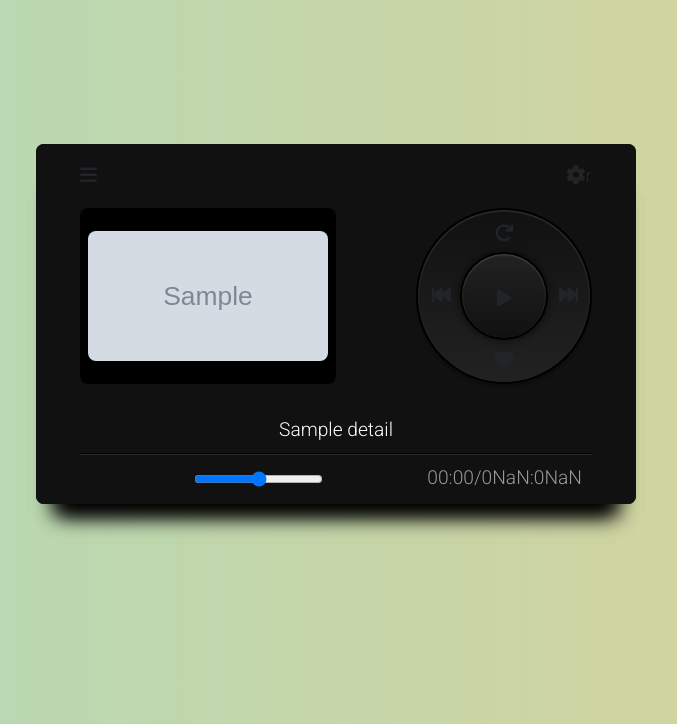
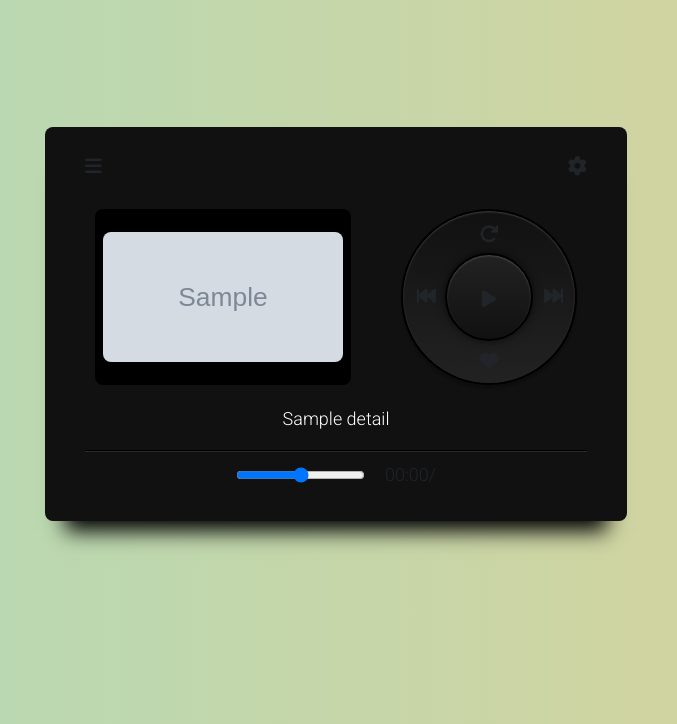
Before and after one commit to diwasrimal/songs, a Flask app: template templates/play.html in a window 1280 px wide. Shown: the part 76-800 px from the top of the page, without its empty margins (304-981 px from the left). Run offline with Flask 2, Linux system fonts and the light colour scheme; a user stored in the database is signed in; tables that the repository leaves empty hold one stand-in row (values such as "Sample post"); the template is opened without the code that fills it: most values are stand-ins (such as "Sample title", 1, 10 or a date in 2020); grey boxes marked "Sample" are stand-in pictures; some libraries are stand-ins or nearby versions.

Commit message:
Music player done

```diff
--- a/app.py
+++ b/app.py
@@ -114,6 +114,7 @@ def register():
         db.execute("INSERT INTO users(username, hash) VALUES(?, ?)", username, hash)
 
         # Redirect to index page
+        flash("Registered!", "primary")
         return redirect("/")
 
 
@@ -153,19 +154,10 @@ def play():
     # Current song's index in recents list
     idx = session['recents'].index(song)
 
-    print()
-    print(session['recents'])
-
     # Get song details and set prev and next song
     details = db.execute("SELECT * FROM songs WHERE id = ?", song)[0]
     details['prevSong'] = session['recents'][idx - 1] if idx > 0 else song
     details['nextSong'] = session['recents'][idx + 1] if idx < (len(session['recents']) - 1) else song
-
-    print()
-    print(session['recents'])
-    print(details['prevSong'])
-    print(details['nextSong'])
-    print()
 
     # Download song if not downloaded
     files  = os.listdir(STORAGE)
--- a/requirements.txt
+++ b/requirements.txt
@@ -4,3 +4,4 @@ ytdl
 flask_session
 requests
 cs50
+gunicorn
--- a/static/musicPlayer.css
+++ b/static/musicPlayer.css
@@ -1,54 +1,43 @@
-@import url('https://css.gg/play-button.css');
-
-
-.container {
+.main-container {
+  font-size: large;
+  display: flex;
+  flex-direction: column;
+  max-width: 600px;
+  gap: 10px 0;
+  padding: 30px 40px;
   position: absolute;
   top: 50%;
   left: 50%;
   transform: translate(-50%,-50%);
-  width: 600px;
-  height: 360px;
   background: #111;
   box-shadow: 0 30px 20px -20px #000;
   box-sizing: border-box;
   border-radius: 8px;
 }
-header {
-  width: 100%;
+
+.main-container .head {
+  display: flex;
+  justify-content: space-between;
   height: 2rem;
   line-height: 2rem;
   font-size: 1.2rem;
-  padding: 1rem 2rem;
-  clear: both;
-  box-sizing: border-box;
+
 }
-header .playlist {
-  float: left;
-  cursor: pointer;
+.main-container .head .fa {
+  transition: all 0.2s ease;
 }
-header .setting {
-  float: right;
-  cursor: pointer;
+
+.player-container {
+  width: 100%;
+  display: flex;
+  padding: 10px;
+  gap: 20px 50px;
+  align-items: center;
+  justify-content: center;
+  flex-wrap: wrap;
 }
-main {
-  clear: both;
-  padding: 1rem 2rem;
-  box-sizing: border-box;
-}
-main .album-art {
-  float: left;
-  padding: 0.5rem;
-  background: #000;
-  border-radius: 8px;
-}
-main .album-art img {
-  width: 240px;
-  height: 130px;
-  border-radius: 8px;
-  margin: 15px 0;
-  box-sizing: border-box;
-}
-main .player {
+
+.player {
   position: relative;
   float: right;
   width: 176px;
@@ -59,18 +48,19 @@ main .player {
   border: solid 2px #000;
   box-shadow: inset 0 1px 2px rgba(255,255,255,0.2), 0 4px 2px rgba(0,0,0,0.2);
 }
-main .player .fa {
+.player .fa {
   font-size: 1.2rem;
   position: absolute;
   cursor: pointer;
   transition: all 0.2s ease;
 }
 
-main .fa:hover {
+.fa:hover {
   color: cyan;
   text-shadow: 0 0 4px cyan;
+  cursor: pointer;
 }
-main .player .fa.fa-play, .fa.fa-pause {
+.player .fa.fa-play, .fa.fa-pause {
   position: absolute;
   top: 50%;
   left: 50%;
@@ -84,89 +74,67 @@ main .player .fa.fa-play, .fa.fa-pause {
   text-align: center;
   background: linear-gradient(0deg,#111,#222);
 }
-main .player .fa.fa-repeat {
+
+.album-art {
+  float: left;
+  padding: 0.5rem;
+  background: #000;
+  border-radius: 8px;
+}
+
+.album-art img {
+  width: 240px;
+  height: 130px;
+  border-radius: 8px;
+  margin: 15px 0;
+  box-sizing: border-box;
+}
+
+.player .fa.fa-repeat {
   top: 8%;
   left: 50%;
   transform: translatex(-50%);
 }
-main .player .fa.fa-fast-backward {
+
+.player .fa.fa-fast-backward {
   top: 50%;
   left: 8%;
   transform: translatey(-50%);
 }
-main .player .fa.fa-fast-forward {
+
+.player .fa.fa-fast-forward {
   top: 50%;
   left: 82%;
   transform: translatey(-50%);
 }
-main .player .fa.fa-heart {
+
+.player .fa.fa-heart {
   top: 82%;
   left: 50%;
   transform: translatex(-50%);
 }
-footer {
-  clear: both;
-  padding: 2rem 2rem;
-  color: #999;
-  text-shadow: 2px 2px #111;
-  font-family: 'roboto', sans-serif;
-  font-size: larger;
-  box-sizing: border-box;
-}
-footer .title {
+
+.title {
   color: white;
   text-align: center;
   padding-bottom: 0.5rem;
 }
-footer .time-tracker {
+
+.time-tracker {
   border-top: solid 1px #000;
   box-shadow: inset 0 1px 0 rgba(255,255,255,0.1);
   padding-top: 0.5rem;
   box-sizing: border-box;
-}
-footer .time-tracker .timer {
   display: flex;
-  position: relative;
-  padding: 0 10px;
-  float: left;
-  justify-content: space-between;
-  width: 100%;
-  height: 2rem;
-  cursor: pointer;
+  justify-content: center;
 }
 
-footer #progress {
- position: relative;
- top: 5px;
+.time-tracker .timer {
+  display: flex;
+  justify-content: center;
+  gap: 0 20px;
 }
 
-footer .time-tracker .time {
+.time-tracker .time {
  line-height: 2rem;
 }
-
-/*
-footer .time-tracker .timer .bg {
-  position: relative;
-  top: 50%;
-  margin-right: 0.5rem;
-  transform: translatey(-50%);
-  height: 0.6rem;
-  border-top: solid 1px #000;
-  border-radius: 10px;
-  background: none;
-  box-shadow: inset 0 -1px 1px rgba(255,255,255,0.2);
-  overflow: hidden;
-  box-sizing: border-box;
-}
-footer .time-tracker .timer .bg:before {
-  content: "";
-  top: 50%;
-  transform: translatey(-50%);
-  position: absolute;
-  height: 0.2rem;
-  border-radius: 10px;
-  width: 10%;
-  background: cyan;
-  box-shadow: 0 0 2px 2px cyan;
-}
-*/
--- a/static/musicPlayer.js
+++ b/static/musicPlayer.js
@@ -26,20 +26,30 @@ repeat.addEventListener('click', () => audio.currentTime = 0 )
 prev.addEventListener('click', () => document.querySelector("#playPrev").submit())
 next.addEventListener('click', () => document.querySelector("#playNext").submit())
 
-document.querySelector('#currentTime').addEventListener("click", () => console.log(audio.currentTime))
+// Seek and duration
+// https://css-tricks.com/lets-create-a-custom-audio-player/
 
-// Seek
+const displayDuration = () => {
+  document.querySelector('#duration').innerText = convertToMins(audio.duration);
+}
 
-let progress = document.querySelector('#progress');
-let time = document.querySelector('#currentTime')
+if (audio.readyState > 0) {
+  displayDuration();
+}
+else {
+  audio.addEventListener('loadedmetadata', () => {
+    displayDuration();
+  });
+}
 
-document.querySelector('#duration').innerText = convertToMins(audio.duration)
+// Show current time and progress
 
-// Show current time
-
+const time = document.querySelector("#currentTime")
+const progress = document.querySelector("#progress-bar")
 
 progress.addEventListener('change', () => {
   audio.currentTime = (progress.value / 100) * audio.duration;
+  document.querySelector('#focusThis').focus()
   time.innerText = convertToMins(audio.currentTime)
 });
 
--- a/templates/layout.html
+++ b/templates/layout.html
@@ -16,7 +16,7 @@
 
         <link href="./static/styles.css" rel="stylesheet">
 
-        {% block link %}{% endblock%}
+        {% block head %}{% endblock%}
 
     </head>
 
--- a/templates/login.html
+++ b/templates/login.html
@@ -17,7 +17,7 @@
 
     <span>
         Don't have an account?
-        <a href="/register">Sign Up</a>
+        <a href="/register">Register</a>
     </span>
 
 {% endblock %}
--- a/templates/play.html
+++ b/templates/play.html
@@ -1,6 +1,6 @@
 {% extends "layout.html" %}
 
-{% block link %}
+{% block head %}
 
   <link href="../static/musicPlayer.css" rel="stylesheet">
 
@@ -8,20 +8,17 @@
 
 {% block main %}
 
-  <audio hidden>
+  <audio hidden preload="metadata">
     <source src="../static/downloads/audio/{{ details.id }}.opus">
   </audio>
 
-  <div class="container">
-  <header>
-    <div class="playlist">
+
+  <div class="main-container">
+    <div class="head">
       <i class="fa fa-bars"></i>
+      <i class="fa fa-cog"></i>
     </div>
-    <div class="setting">
-      <i class="fa fa-cog"></i>r
-    </div>
-  </header>
-  <main>
+   <div class="player-container">
      <div class="album-art">
         <img src="{{ details.thumbnail }}" alt="thumbnail" />
       </div>
@@ -33,23 +30,19 @@
         <i class="fa fa-fast-forward"></i>
         <i class="fa fa-heart"></i>
      </div>
-  </main>
-  <footer>
+   </div>
    <div class="title">{{ details.title }}
     </div>
     <div class="time-tracker">
       <div class="timer">
-        <form style="width: 90%;">
-          <input type="range" id="progress" class="bg" min="0" max="100" step="1" value="0">
-        </form>
+          <input type="range" id="progress-bar" class="bg" min="0" max="100" step="1" value="0">
           <div class="time">
             <span id="currentTime">00:00</span>/<span id="duration"></span>
           </div>
       </div>
-
+    <div id="focusThis" tabindex="-1"></div>
     </div>
-  </footer>
-
+  </div>
 
   <!-- Song changer form -->
   <form hidden id="playPrev" action='/play'>
@@ -59,7 +52,6 @@
     <input hidden type="text" name="songId" value="{{ details.nextSong }}">
   <form>
 
-</div>
 
 {% endblock %}
 
```
Also changed, not shown: static/musicPlayerOld.css (added, +172 -0 lines), music.db, 3 other files. Lines whose indentation alone changed are shown as unchanged.
